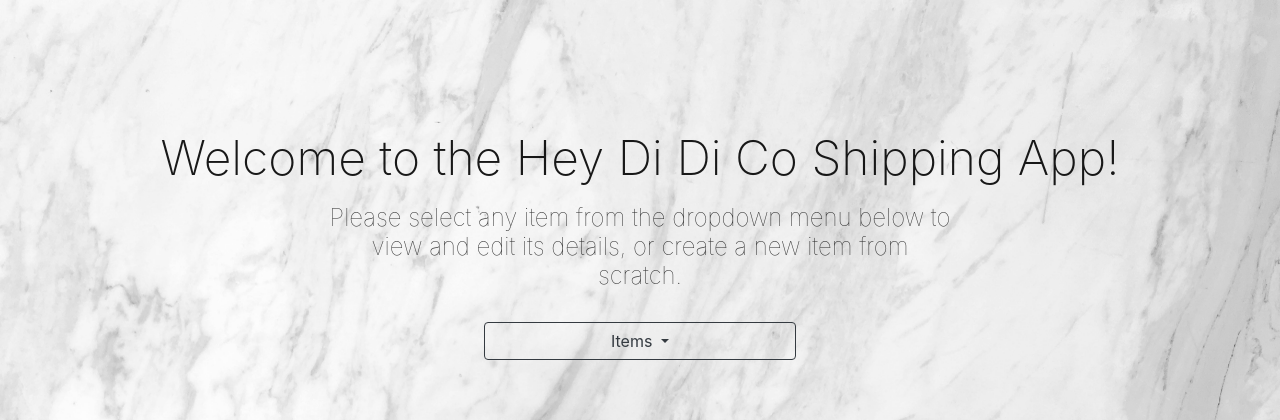
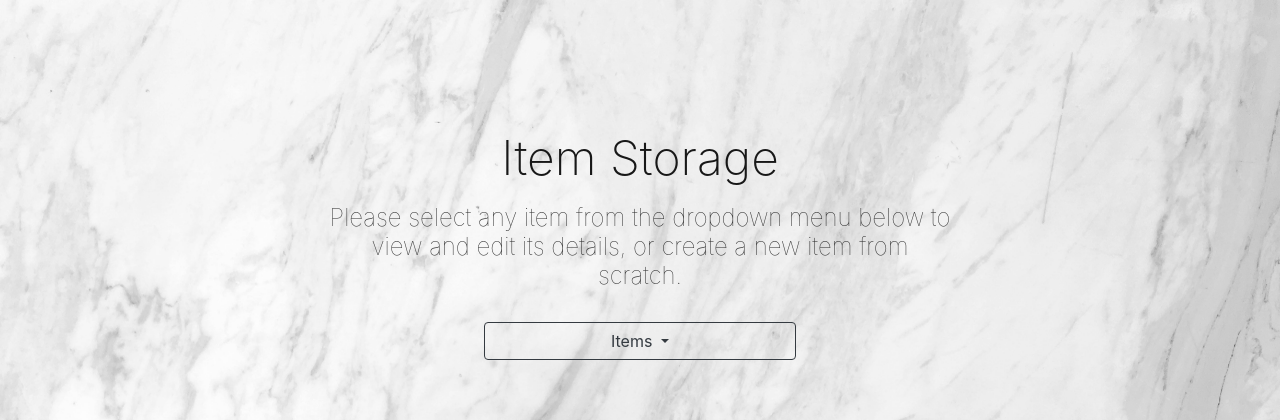
Before and after one commit to ratiugo/items-database, a PHP site: page / in a window 1280 px wide. Shown: the top 420 px of the page. Run offline with PHP 8.4, Linux system fonts and the light colour scheme; data that the repository does not hold is empty; a stand-in replaces the project's code that opens the database connection; some libraries are stand-ins or nearby versions.

Commit message:
changed index page title

```diff
--- a/index.php
+++ b/index.php
@@ -55,7 +55,7 @@
           <div class="tc-l mt4 mt5-m mt6-l ph3">
 
             <h1 class="f2 f1-l fw2 black-90 mb0 lh-title">
-              Welcome to the Hey Di Di Co Shipping App!
+              Item Storage
             </h1>
 
             <h2 class="fw1 f3 black-80 mt3 mb4 w-50 center">
```
